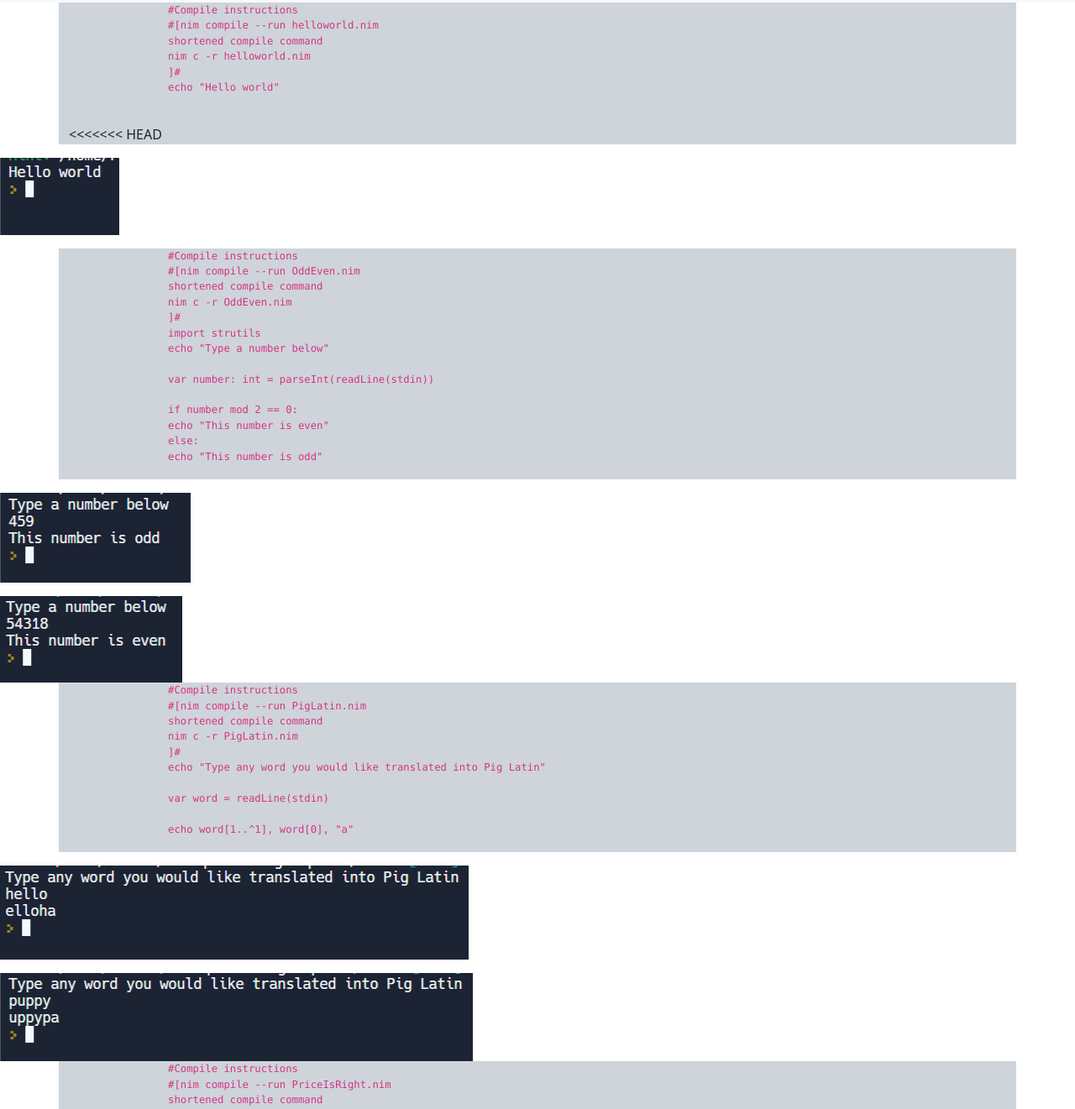
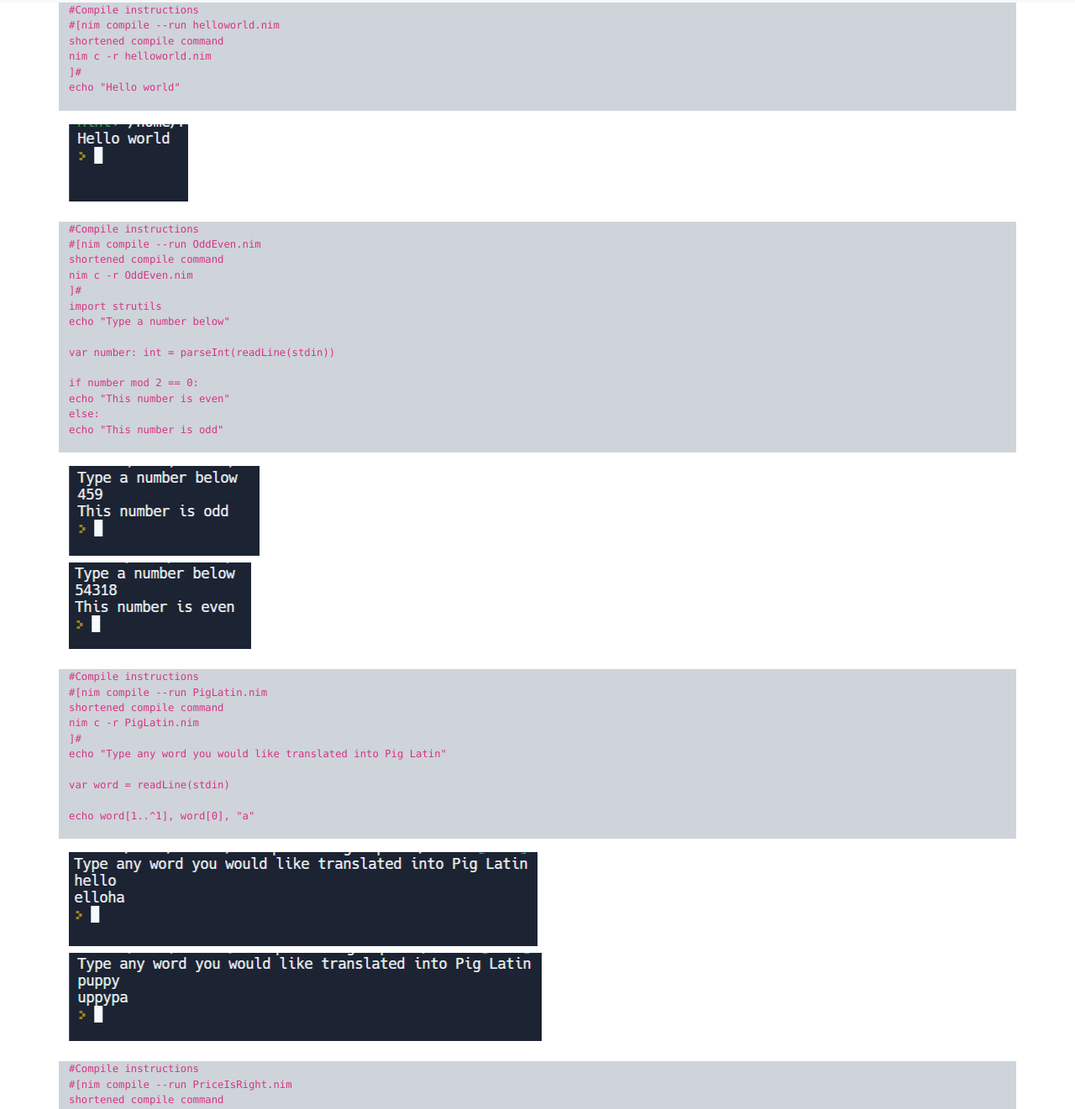
Before and after one commit to kadendavis866/RobinsWebsite, a plain HTML site: page examples.html in a window 1280 px wide. Shown: the part 73-1394 px from the top of the page at 84% size. Drawn offline with Linux system fonts and the light colour scheme.

Commit message:
finish formatting

```diff
--- a/examples.html
+++ b/examples.html
@@ -46,11 +46,10 @@
 echo "Hello world"
             </pre>
         </code>
-<<<<<<< HEAD
 
     </div>
-    <div class="example-output">
-        <p style="text-align:center;"></p><img src="HelloWorldOutput.png" alt="pig latin output one"></p>
+    <div class="container">
+        <figure class="figure"><img src="HelloWorldOutput.png" class="figure-img" alt="pig latin output one"></figure>
     </div>
     <div class="container bg-dark-subtle">
         <code>
@@ -72,9 +71,9 @@
             </pre>
         </code>
     </div>
-    <div class="example-output">
-        <p style="text-align:center;"></p><img src="OddEvenv1.png" alt="pig latin output one"></p>
-        <img src="OddEvenv2.png" alt="pig latin output two">
+    <div class="container">
+        <figure class="figure"><img src="OddEvenv1.png" class="figure-img" alt="pig latin output one"><br/>
+        <img src="OddEvenv2.png" class="figure-img" alt="pig latin output two"></figure>
     </div>
     <div class="container bg-dark-subtle">
         <code>
@@ -92,9 +91,9 @@
             </pre>
         </code>
     </div>
-    <div class="example-output">
-        <p style="text-align:center;"></p><img src="PigLatinOutputv1.png" alt="pig latin output one"></p>
-        <img src="PigLatinOutputv2.png" alt="pig latin output two">
+    <div class="container">
+        <figure class="figure"><img src="PigLatinOutputv1.png" class="figure-img" alt="pig latin output one"><br/>
+        <img src="PigLatinOutputv2.png" class="figure-img" alt="pig latin output two"></figure>
     </div>
     <div class="container bg-dark-subtle">
         <code>
@@ -129,9 +128,9 @@
             </pre>
         </code>
     </div>
-    <div class="example-output">
-        <p style="text-align:center;"></p><img src="Price is right output v1.png" alt="pig latin output one"></p>
-        <img src="Price is right output v2.png" alt="pig latin output two">
+    <div class="container">
+        <figure class="figure"><img src="Price is right output v1.png" class="figure-img" alt="pig latin output one"><br/>
+        <img src="Price is right output v2.png" class="figure-img" alt="pig latin output two"></figure>
     </div>
     <div class="container bg-dark-subtle">
         <code>
@@ -188,12 +187,9 @@
             </pre>
         </code>
     </div>
-    <div class="example-output">
-        <p style="text-align:center;"></p><img src="BooksOutput.png" alt="pig latin output one"></p>
+    <div class="container">
+        <figure class="figure"><img src="BooksOutput.png" class="figure-img" alt="pig latin output one"></p></figure>
     </div>
-=======
-    </div>
->>>>>>> 7531190e5bc7dda091379a3745d74cc85f5072e9
 </body>
 
 </html>
```
Lines whose indentation alone changed are shown as unchanged.
